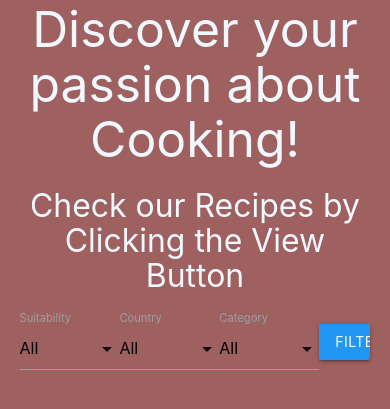
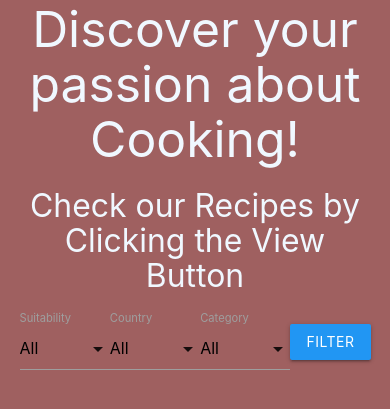
Before and after one commit to Bumper0417/Milestone-project-3-Python, a Flask app: page / in a window 390 px wide. Shown: the part 87-496 px from the top of the page. Run offline with Flask 2, Linux system fonts and the light colour scheme; data that the repository does not hold is empty; some libraries are stand-ins or nearby versions.

Commit message:
Styled the buttons for the mobile version

```diff
--- a/static/css/style.css
+++ b/static/css/style.css
@@ -7,8 +7,9 @@
     text-align: center;
 }
 
-button .waves-effect{
-    overflow: visible;
+.waves-effect{
+    overflow-x: unset;
+    overflow-y: unset;
 }
 
 .recipe_header {
```
